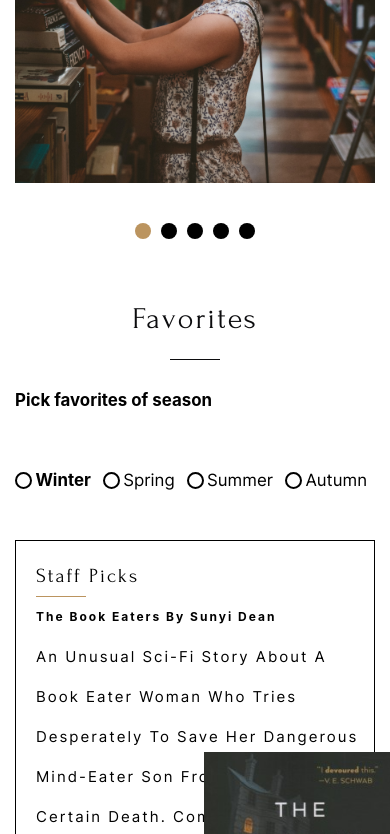
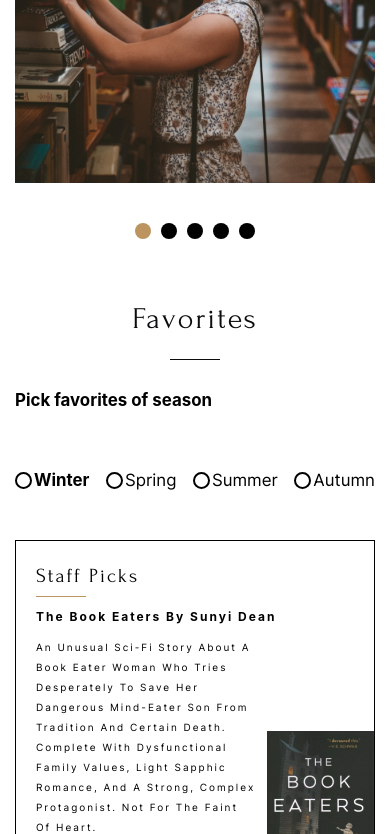
Before and after one commit to aliaksei-siniauski/books-library, a website with bundled scripts: page index.html in a window 390 px wide. Shown: the part 1166-2000 px from the top of the page. Built offline with nearby package versions, Linux system fonts and the light colour scheme; files whose address does not match are found by name.

Commit message:
feat: add RWD to mobile

```diff
--- a/src/scss/base/_typography.scss
+++ b/src/scss/base/_typography.scss
@@ -4,7 +4,7 @@ h1 {
   letter-spacing: 0.6px;
   color: $light-color;
   @include media-mobile-big {
-    font-size: 2.4rem;
+    font-size: 2rem;
   }
 }
 
--- a/src/scss/layout/_favorites.scss
+++ b/src/scss/layout/_favorites.scss
@@ -65,19 +65,29 @@
   max-width: 355px;
   width: 100%;
   @extend %book-card__description;
+  @include media-mobile-big {
+    max-width: 220px;
+    font-size: 1rem;
+    line-height: 2rem;
+  }
 }
 
 .book-order__img {
   position: absolute;
   bottom: 0;
   right: -30px;
+  @include media-mobile-big {
+    right: 0px;
+    max-width: 30%;
+  }
 }
 
 .book-radio-content {
   @extend %flex;
   gap: 90px;
   @include media-mobile-big {
-    gap: 12px;
+    justify-content: space-between;
+    gap: 10px;
   }
 }
 
@@ -109,7 +119,7 @@
       text-align: center;
       transition: all 250ms ease;
       @include media-mobile-big {
-        margin-right: 0.2em;
+        margin-right: 2px;
       }
     }
   }
```
Also changed, not shown: src/scss/main.css, 1 other file.
